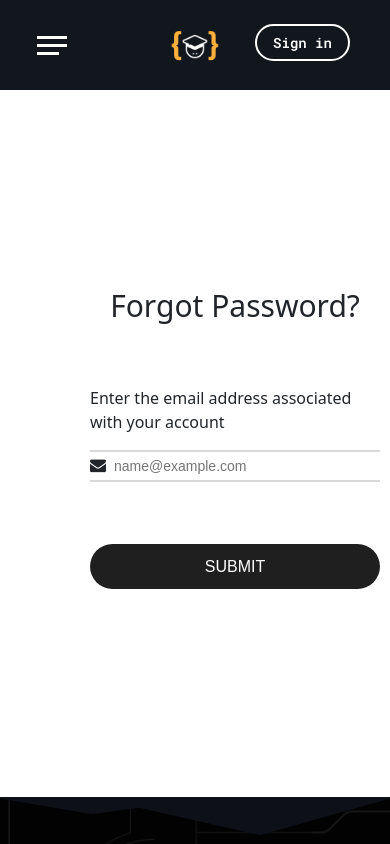
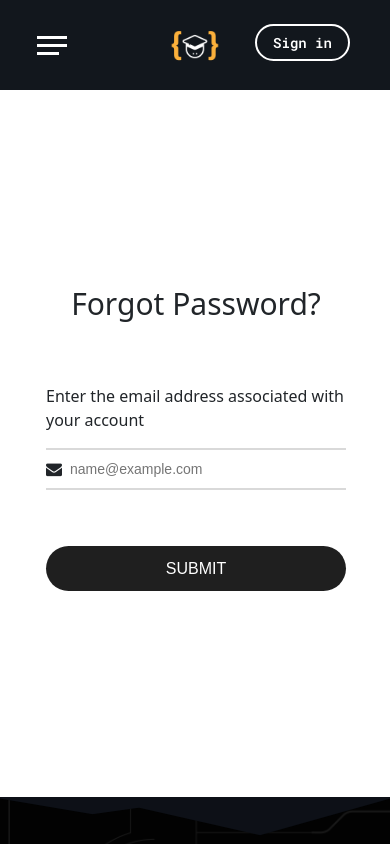
Before and after one commit to CSwala/CSwala-website, a React (Create React App) app: page /forget in a window 390 px wide. Shown: the top 844 px of the page. Built offline with nearby package versions, Linux system fonts and the light colour scheme.

Commit message:
required changes done

```diff
--- a/src/pages/ForgetPassword/Forget.jsx
+++ b/src/pages/ForgetPassword/Forget.jsx
@@ -7,7 +7,7 @@ const Forget = () => {
   return (
     <div className="container">
       <div className="illustration_img">
-        <img src={forget} width="400px" height="400px"></img>
+        <img src={forget} width="500px" height="500px"></img>
       </div>
       <div className="forget-content">
         <form>
--- a/src/pages/ForgetPassword/forget.css
+++ b/src/pages/ForgetPassword/forget.css
@@ -5,8 +5,8 @@
 }
 
 .container {
-  width: 70vw;
-  height: 70vh;
+  width: 80vw;
+  height: 80vh;
   display: flex;
   flex-direction: row;
   justify-content: center;
@@ -18,11 +18,6 @@
   -moz-box-shadow: 1px 1px 28px 1px rgba(179, 179, 179, 0.36);
 }
 
-.illustration_img img {
-  width: 30vw;
-  height: 60vh;
-  margin-right: 20px;
-}
 .div ::placeholder {
   font-size: 14px;
 }
@@ -44,7 +39,7 @@ form {
   grid-template-columns: 7% 93%;
   margin: 5px 0;
   padding: 3px 0;
-  border-bottom: 2px solid #d9d9d9;
+  border-top: 2px solid #d9d9d9;
 }
 
 .input-div > div > input {
@@ -56,14 +51,15 @@ form {
   border: none;
   outline: none;
   background: none;
-  padding: 0rem 1.5rem;
+  padding: 1.2rem 1.5rem;
   font-size: 1rem;
   color: #555;
   font-family: "poppins", sans-serif;
-  border-top: 2px solid #d9d9d9;
+  border-bottom: 2px solid #d9d9d9;
 }
 i {
   margin-right: 1rem;
+  margin-top: 0.5rem;
 }
 p {
   font-size: 1rem;
@@ -112,8 +108,6 @@ p {
     flex-direction: row;
     justify-content: center;
     align-items: center;
-    grid-gap: 5rem;
-    padding: 0 2rem;
     box-shadow: none;
     -webkit-box-shadow: none;
     -moz-box-shadow: none;
@@ -121,15 +115,12 @@ p {
 }
 @media screen and (max-width: 1200px) {
   .container {
-    grid-gap: 5rem;
     width: 90vw;
     height: 90vh;
     display: flex;
     flex-direction: row;
     justify-content: center;
     align-items: center;
-    grid-gap: 5rem;
-    padding: 0 2rem;
     box-shadow: none;
     -webkit-box-shadow: none;
     -moz-box-shadow: none;
@@ -138,18 +129,16 @@ p {
 
 @media screen and (max-width: 1000px) {
   form {
-    width: 290px;
+    width: 300px;
   }
   .container {
-    grid-template-columns: 1fr;
+    margin-left: 5rem;
     width: 80vw;
-    height: 90vh;
+    height: 80vh;
     display: flex;
     flex-direction: row;
     justify-content: center;
     align-items: center;
-    grid-gap: 5rem;
-    padding: 0 2rem;
     box-shadow: none;
     -webkit-box-shadow: none;
     -moz-box-shadow: none;
@@ -163,14 +152,6 @@ p {
     justify-content: center;
   }
 
-  .forget-content h2 {
-    font-size: 2.4rem;
-    margin: 8px 0;
-  }
-
-  .illustration_img img {
-    width: 400px;
-  }
 }
 
 @media screen and (max-width: 900px) {
@@ -182,8 +163,6 @@ p {
     flex-direction: row;
     justify-content: center;
     align-items: center;
-    grid-gap: 5rem;
-    padding: 0 2rem;
     box-shadow: none;
     -webkit-box-shadow: none;
     -moz-box-shadow: none;
@@ -197,3 +176,9 @@ p {
     justify-content: center;
   }
 }
+
+@media screen and (max-width: 768px) {
+  .container{
+    margin: 0;
+  }
+}
```
